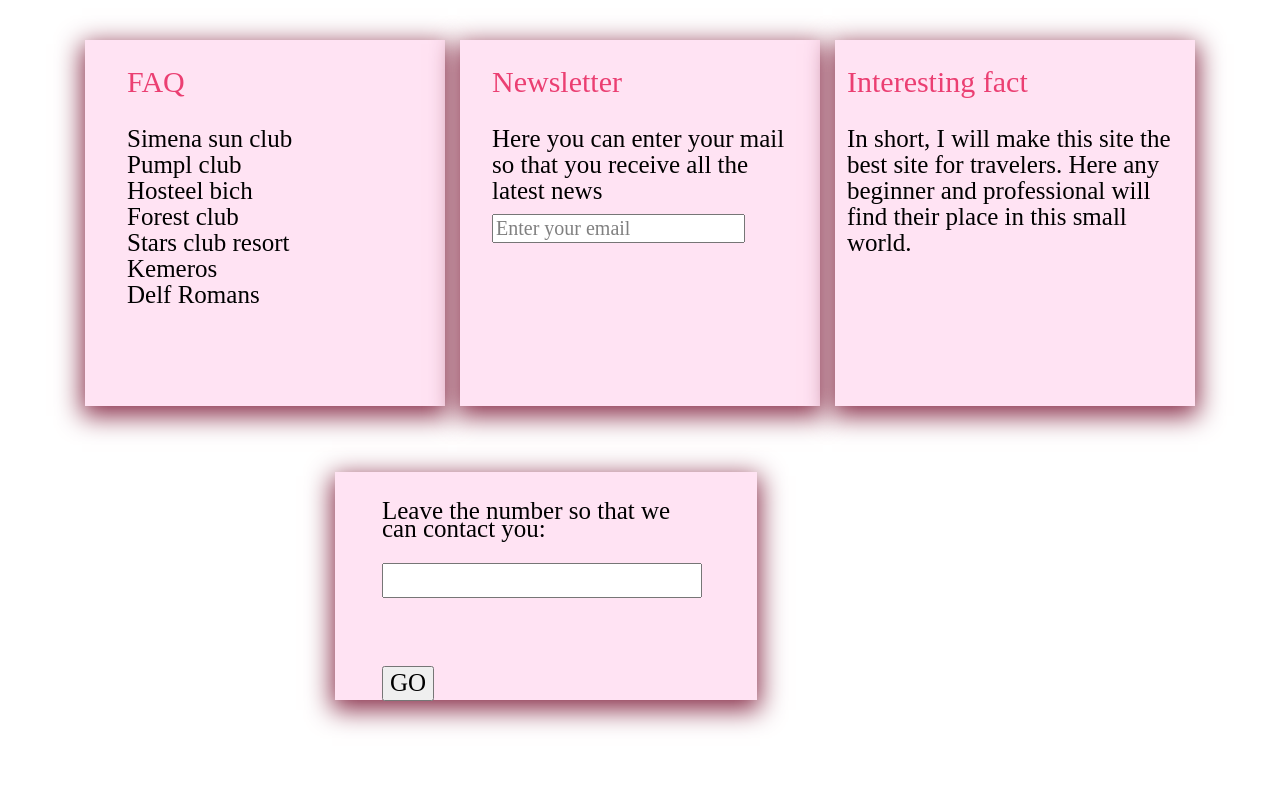
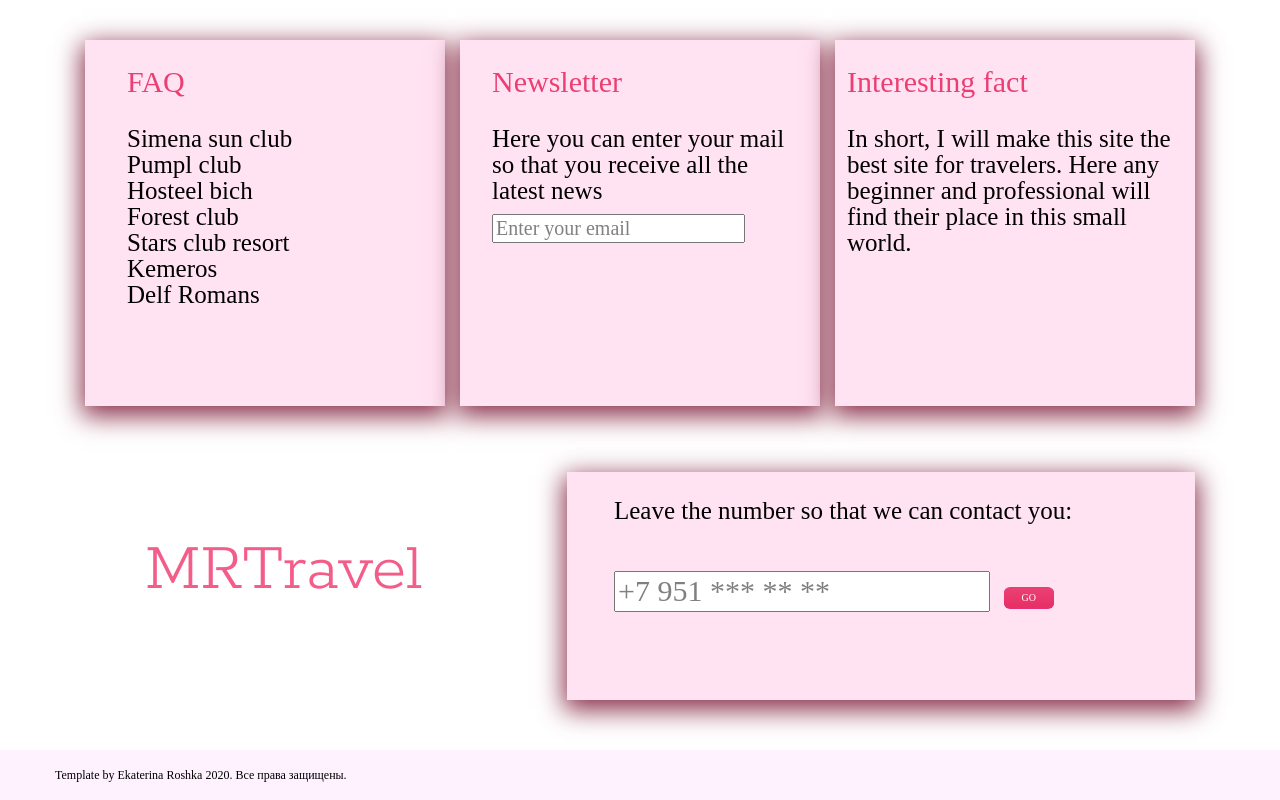
Before and after one commit to ke1802rer8/ke1802rer8.github.io, a plain HTML site: page index.html in a window 1280 px wide. Shown: the part 2242-3042 px from the top of the page. Before the commit the page ends 3019 px from the top, so only its background shows below. Drawn offline with nearby package versions, Linux system fonts and the light colour scheme; a web font is replaced by a local one.

Commit message:
Update index.html

```diff
--- a/index.html
+++ b/index.html
@@ -6,13 +6,16 @@
     <title>Document</title>
     <link href="https://fonts.googleapis.com/css2?family=Rasa:wght@300;500&family=Ribeye&family=Rokkitt:wght@300&display=swap" rel="stylesheet">
     <link rel="stylesheet" href="css/normalize.css">
+    <link rel="stylesheet" href="css/fonts.css">
     <link rel="stylesheet" href="css/jquery.fancybox.min.css">
     <link rel="stylesheet" href="css/slick.css">
     <link rel="stylesheet" href="css/style.css">
     <link rel="stylesheet" href="https://maxcdn.bootstrapcdn.com/font-awesome/4.7.0/css/font-awesome.min.css">
+    <link rel="stylesheet" href="css/media.css">
 </head>
 
 <body>
+
     <header class="header">
         <div class="header__content">
             <div class="container">
@@ -24,6 +27,9 @@
 
                     </div>
                     <nav class="menu">
+                        <div class="header__btn-menu">
+                            <span class="icon-bars"></span>
+                        </div>
                         <ul>
                             <li><a href="#" class="">Accomodethions</a></li>
                             <li><a href="#" class="">Events</a></li>
@@ -128,21 +134,34 @@
             </div>
         </div>
     </section>
-    <footer class="slider-four">
-        <div class="footer_content">
+    <section class="slider-four">
+
             <div class="container">
                 <div class="end_items">
                     <div class="end_item">
-
+                        MRTravel
                     </div>
                     <div class="end_item2">
                         <div class="title_number">
                             Leave the number so that we can contact you:
-                            <d2><p><input type="tel" name="tel" pattern="2[0-9]{3}-[0-9]{3}"></p></d2>
-                            <d2><p><input type="submit" value="GO"></p></d2>
-
+                        </div>
+                        <div class="end_number">
+                            <form name ="travel" method="post" action="input1.php" class="text" >
+                                <d2><input type="tel" name="tel"  pattern="2[0-9]{3}-[0-9]{3}" placeholder="+7 951 *** ** **"></d2>
+                                <d2><a href="#" class="button25">GO</a></d2>
+                            </form>
                         </div>
                     </div>
+                </div>
+            </div>
+
+
+    </section>
+    <footer class="footer">
+        <div class="footer_copy">
+            <div class="container">
+                <div class="copy_text">
+                    Template by Ekaterina Roshka 2020. Все права защищены.
                 </div>
             </div>
         </div>
```
